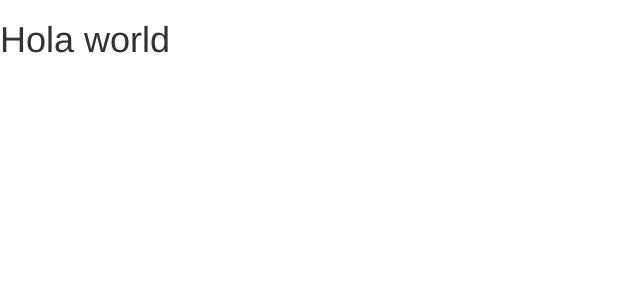
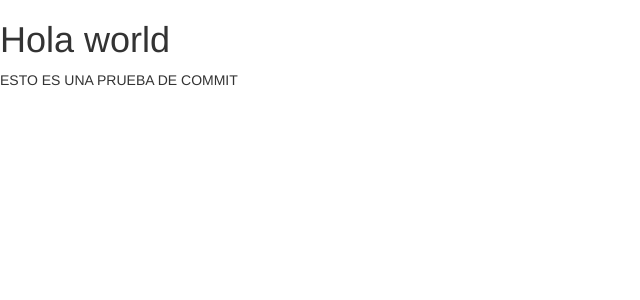
Before and after one commit to ruiz2894/facturaplusGood, a PHP site: page / in a window 1280 px wide. Shown: the top 300 px of the page, without its empty margins (0-640 px from the left). Run offline with PHP 8.4, Linux system fonts and the light colour scheme; some libraries are stand-ins or nearby versions.

Commit message:
2 commit

```diff
--- a/index.php
+++ b/index.php
@@ -12,7 +12,7 @@
   </head>
   <body>
     <h1>Hola world</h1>
-
+    <p>ESTO ES UNA PRUEBA DE COMMIT</p>
     <!-- jQuery (necessary for Bootstrap's JavaScript plugins) -->
     <script src="https://ajax.googleapis.com/ajax/libs/jquery/1.11.3/jquery.min.js"></script>
     <!-- Include all compiled plugins (below), or include individual files as needed -->
```
